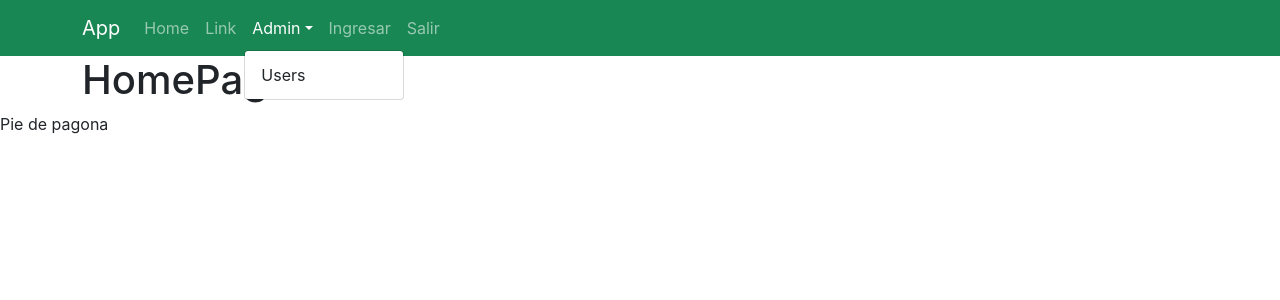
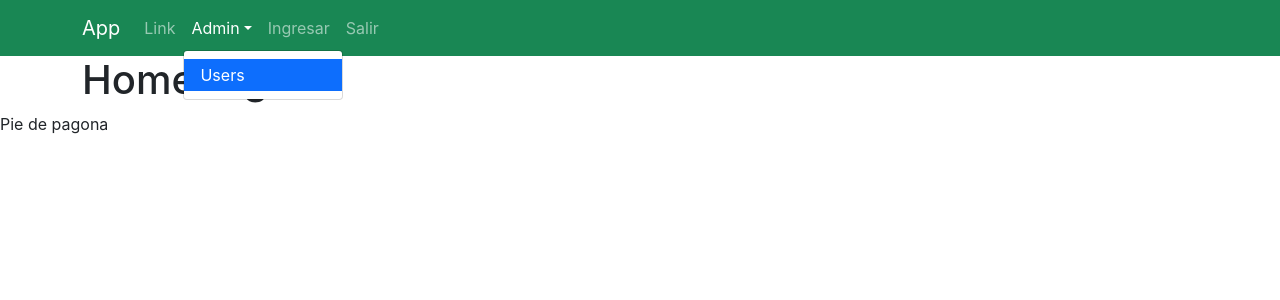
Before and after one commit to LautaroRiveiro/auth-reactjs, a React (Create React App) app: page / in a window 1280 px wide. Both pictures are taken after a click on the button "Admin". Shown: the top 300 px of the page. Built offline with nearby package versions, Linux system fonts and the light colour scheme.

Commit message:
Navbar: Refactor para que se use react-router-dom

```diff
--- a/src/components/Navbar.jsx
+++ b/src/components/Navbar.jsx
@@ -1,26 +1,26 @@
 import { Container, Nav, Navbar, NavDropdown } from "react-bootstrap"
+import { NavLink } from 'react-router-dom'
 
 export const NavigationBar = () => {
   return (
     <Navbar bg="success" variant="dark" expand="lg" collapseOnSelect>
       <Container>
-        <Navbar.Brand href="/">
+        <Navbar.Brand as={NavLink} to="/">
           App
         </Navbar.Brand>
         <Navbar.Toggle aria-controls="basic-navbar-nav" />
         <Navbar.Collapse id="basic-navbar-nav">
           <Nav>
-            <Nav.Link href="/home">Home</Nav.Link>
-            <Nav.Link href="/link">Link</Nav.Link>
+            <Nav.Link as={NavLink} to="/link">Link</Nav.Link>
           </Nav>
           <Nav>
             <NavDropdown title="Admin" id="basic-nav-dropdown">
-              <NavDropdown.Item href="#action/3.1">Users</NavDropdown.Item>
+              <NavDropdown.Item as={NavLink} to="#action/3.1">Users</NavDropdown.Item>
             </NavDropdown>
           </Nav>
           <Nav>
-            <Nav.Link href="/login">Ingresar</Nav.Link>
-            <Nav.Link href="/logout">Salir</Nav.Link>
+            <Nav.Link as={NavLink} to="/login">Ingresar</Nav.Link>
+            <Nav.Link as={NavLink} to="/logout">Salir</Nav.Link>
           </Nav>
         </Navbar.Collapse>
       </Container>
```
